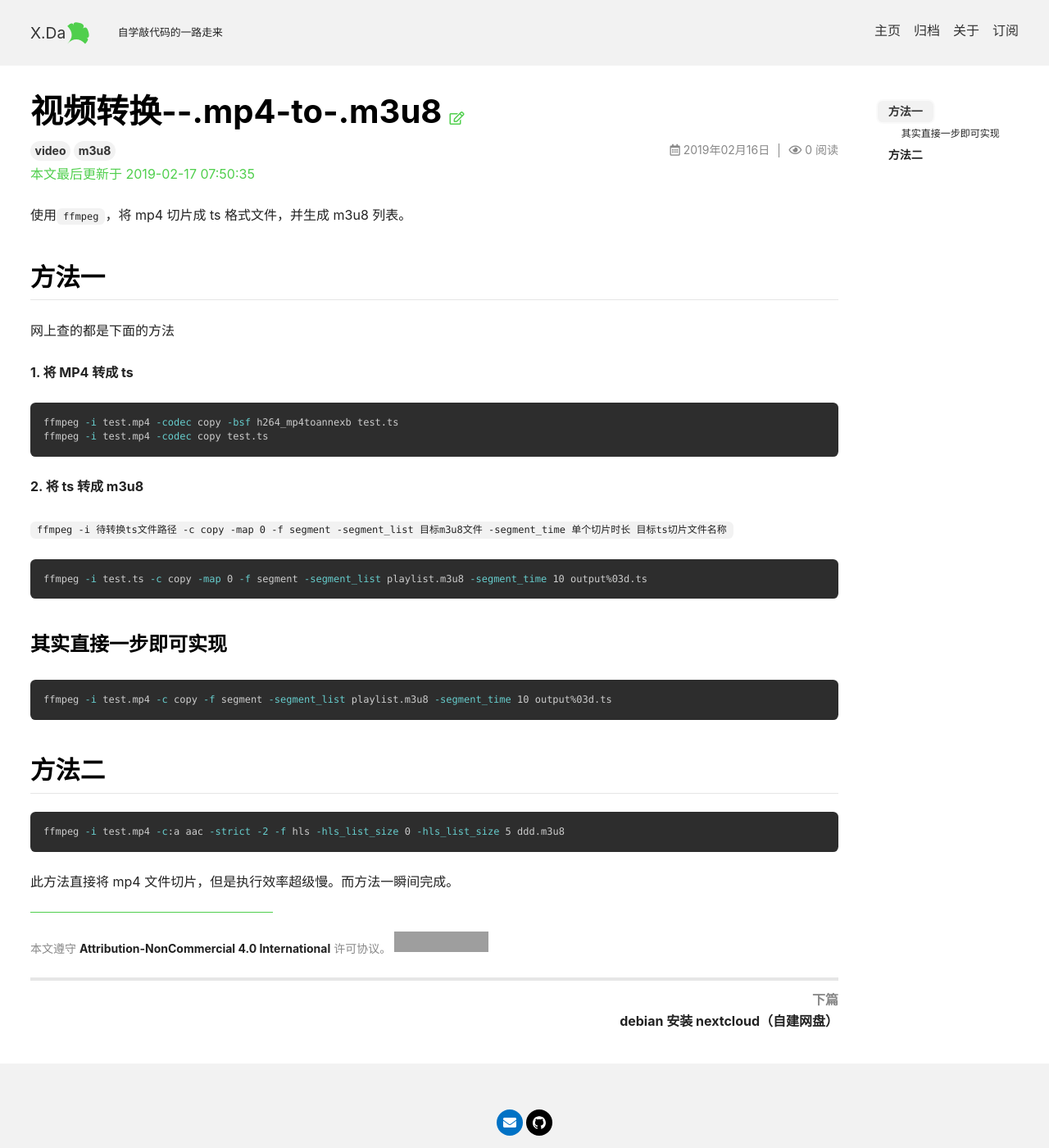
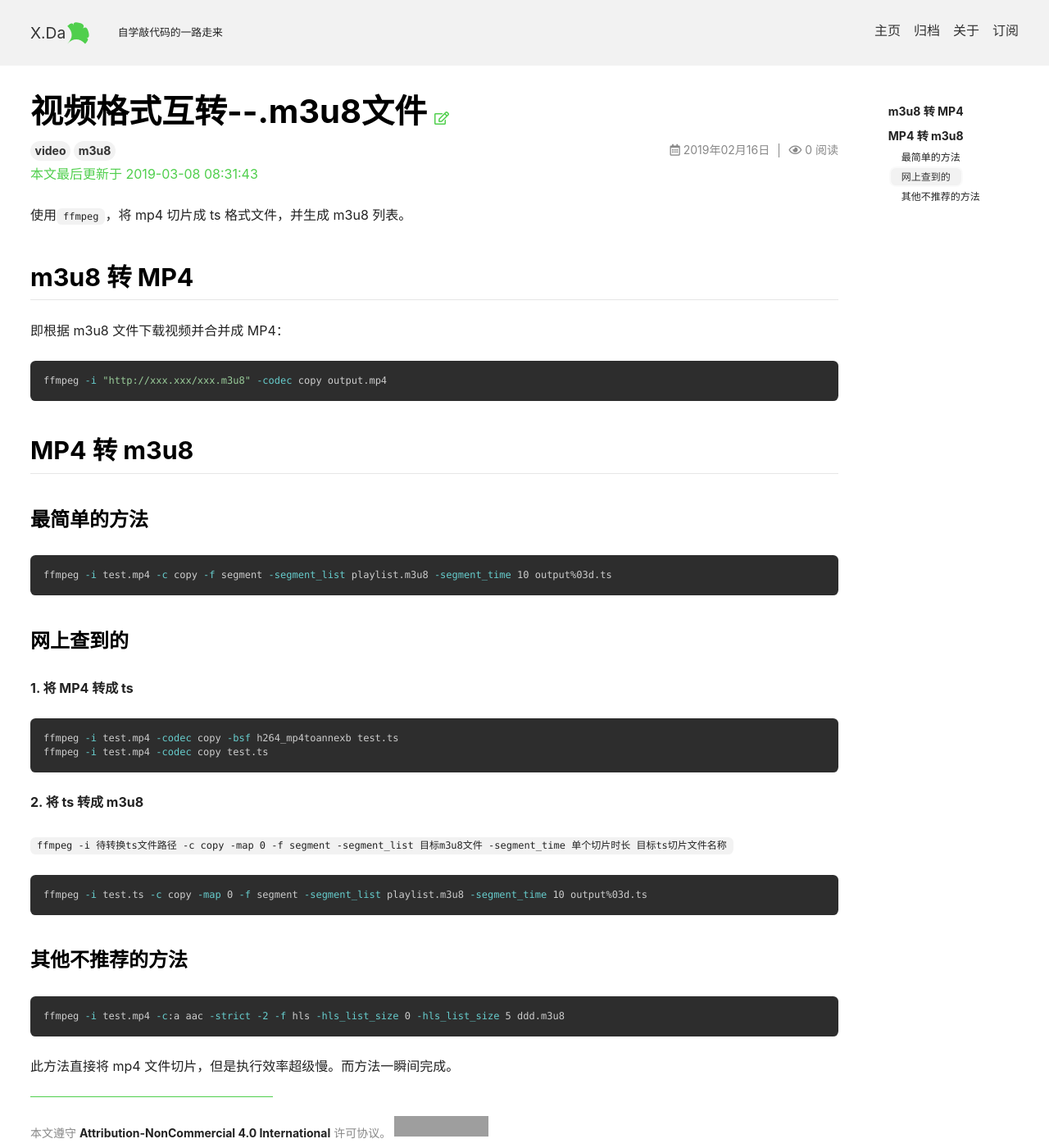
Before and after one commit to thianda91/thianda91.github.io, a Jekyll site: the page built from _posts/2019-02-16-videos-convert.md, in a window 1280 px wide and 1400 px high. Shown: the whole window at 82% size. Built offline with Jekyll 4.4.1, drawn with Linux system fonts in a browser that asks for light colours; nearby versions of some CDN libraries; comment, search, counter and statistics services are not loaded; grey boxes are pictures that could not be loaded.

Commit message:
update videos-convert.md

````diff
--- a/_posts/2019-02-16-videos-convert.md
+++ b/_posts/2019-02-16-videos-convert.md
@@ -1,20 +1,34 @@
 ---
 layout:       article
-title:        视频转换--.mp4-to-.m3u8
+title:        视频格式互转--.m3u8文件
 key:          2019-02-16
 tags:         video m3u8
 categories:   notes
 created_date: 2019-02-16 23:26:35
-date:         2019-02-16 23:50:35
+date:         2019-03-08 00:31:43
 ---
 
 使用`ffmpeg`，将 mp4 切片成 ts 格式文件，并生成 m3u8 列表。
 
 <!--more-->
 
-## 方法一
+## m3u8 转 MP4
 
-网上查的都是下面的方法
+即根据  m3u8 文件下载视频并合并成 MP4：
+
+```sh
+ffmpeg -i "http://xxx.xxx/xxx.m3u8" -codec copy output.mp4
+```
+
+## MP4 转 m3u8
+
+### 最简单的方法
+
+```sh
+ffmpeg -i test.mp4 -c copy -f segment -segment_list playlist.m3u8 -segment_time 10 output%03d.ts
+```
+
+### 网上查到的
 
 **1. 将 MP4 转成 ts**
 
@@ -31,13 +45,7 @@ ffmpeg -i test.mp4 -codec copy test.ts
 ffmpeg -i test.ts -c copy -map 0 -f segment -segment_list playlist.m3u8 -segment_time 10 output%03d.ts
 ```
 
-### 其实直接一步即可实现
-
-```sh
-ffmpeg -i test.mp4 -c copy -f segment -segment_list playlist.m3u8 -segment_time 10 output%03d.ts
-```
-
-## 方法二
+### 其他不推荐的方法
 
 ```sh
 ffmpeg -i test.mp4 -c:a aac -strict -2 -f hls -hls_list_size 0 -hls_list_size 5 ddd.m3u8
````
